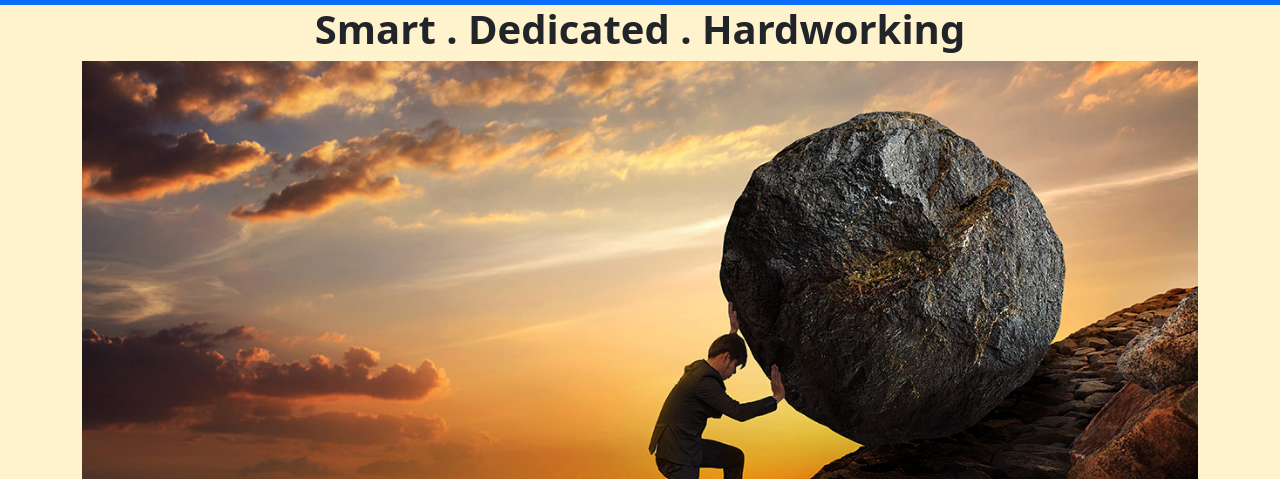
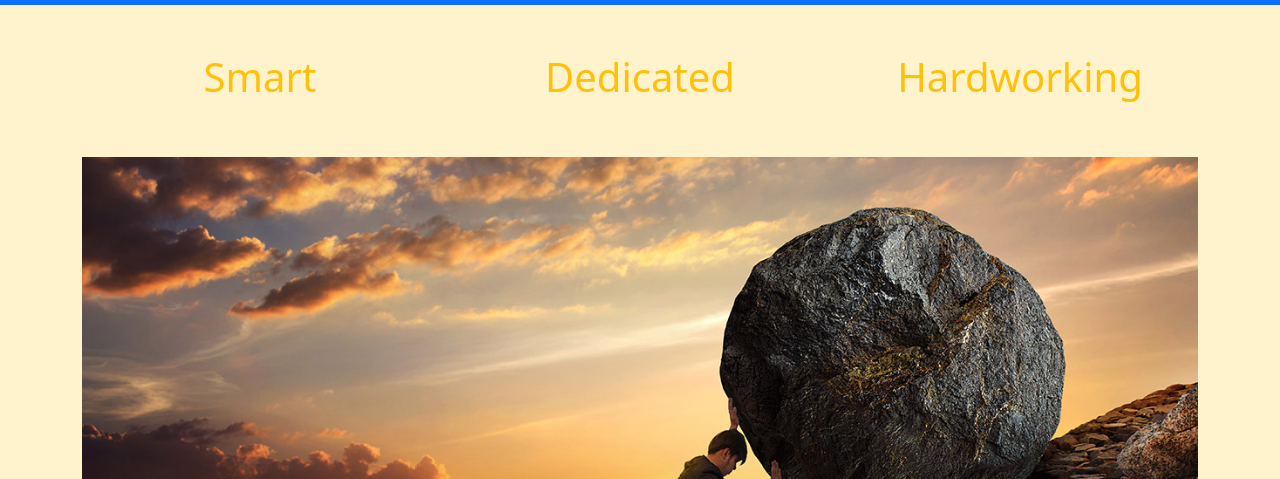
Before and after one commit to marcabounader/SEF-Login-Register, a plain HTML site: page index.html in a window 1280 px wide. Shown: the part 321-800 px from the top of the page. Drawn offline with nearby package versions, Linux system fonts and the light colour scheme.

Commit message:
Added header for index

```diff
--- a/index.html
+++ b/index.html
@@ -23,10 +23,18 @@
             </nav>
         </header>
         <main class="min-vh-100 container">
-            <div class="row">
-                <h1 class="text-center fw-bold">Smart . Dedicated . Hardworking</h1>
+            <div class="row mt-5 d-flex text-center text-warning">
+                <div class="col">
+                    <h1>Smart</h1>
+                </div>
+                <div class="col">
+                    <h1>Dedicated</h1>
+                </div>
+                <div class="col">
+                    <h1>Hardworking</h1>
+                </div>
             </div>
-            <div class="row">
+            <div class="row mt-5">
                 <img src="img/smart-dedicated-hardworking.jpg">
             </div>
         </main>
```
